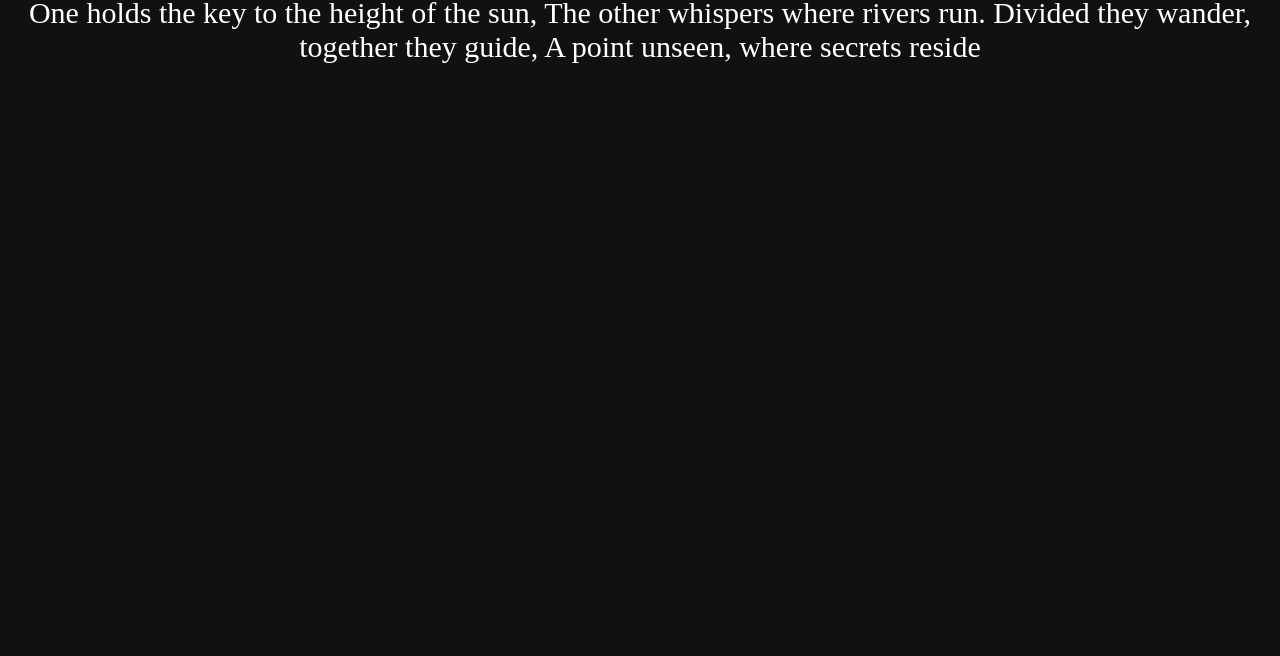
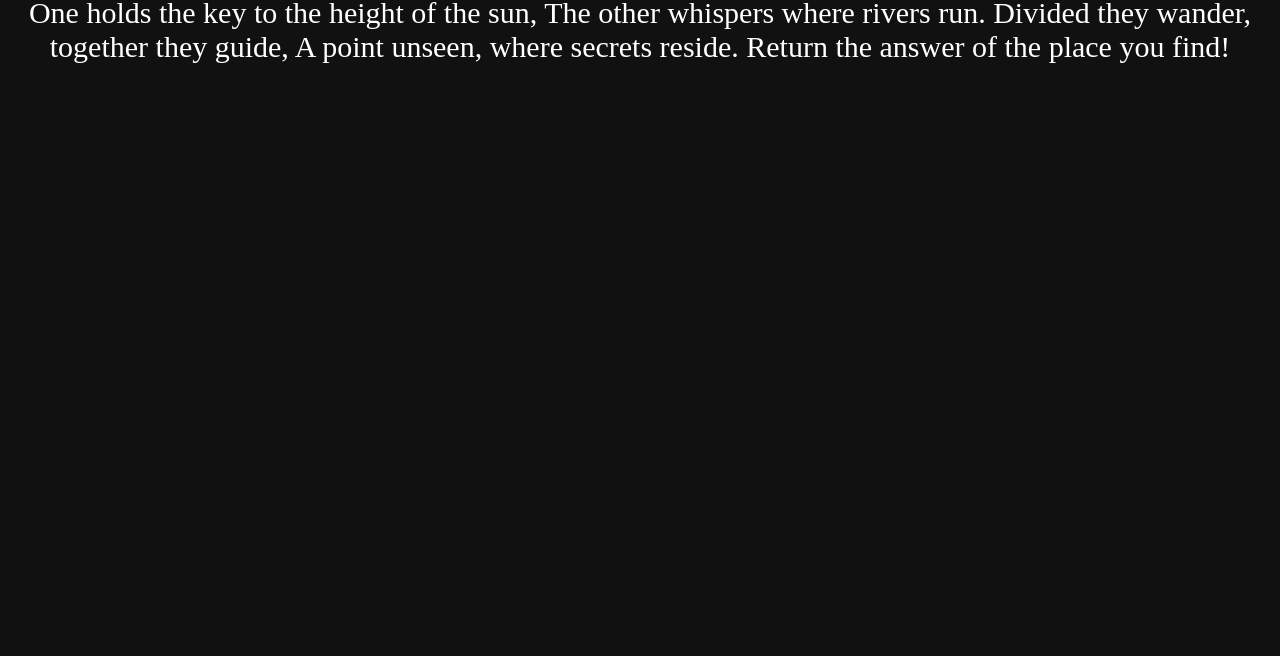
Before and after one commit to Infoser/TechEscape, a plain HTML site: page level2.html in a window 1280 px wide. Shown: the part 144-800 px from the top of the page. Drawn offline with Linux system fonts and the light colour scheme; a script that the page names is missing; a web font is replaced by a local one.

Commit message:
Update level2.html

```diff
--- a/level2.html
+++ b/level2.html
@@ -42,7 +42,8 @@
         <div class="level-story">One holds the key to the height of the sun,
           The other whispers where rivers run.
           Divided they wander, together they guide,
-          A point unseen, where secrets reside</div>
+          A point unseen, where secrets reside.
+        Return the answer of the place you find!</div>
       </div>
     </div>
   </div>
```
